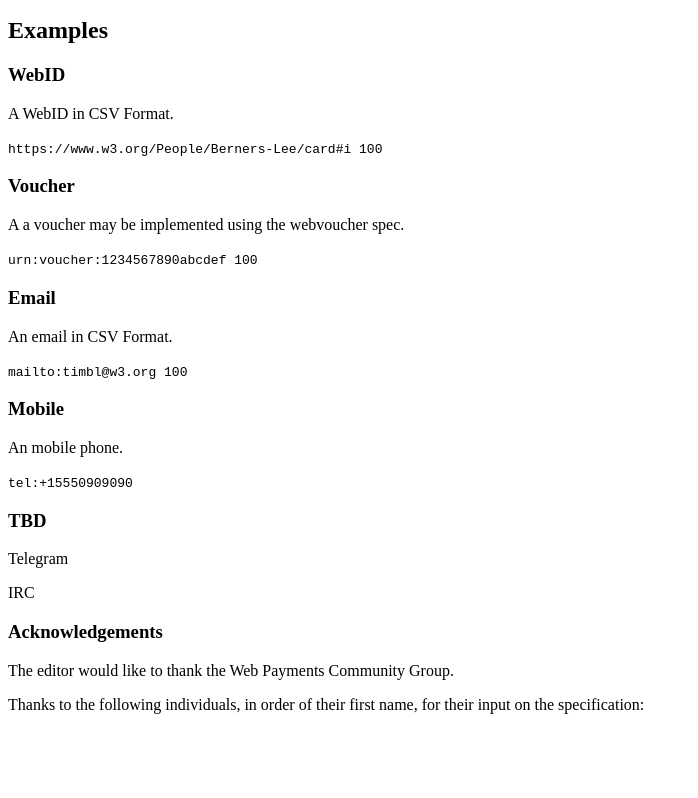
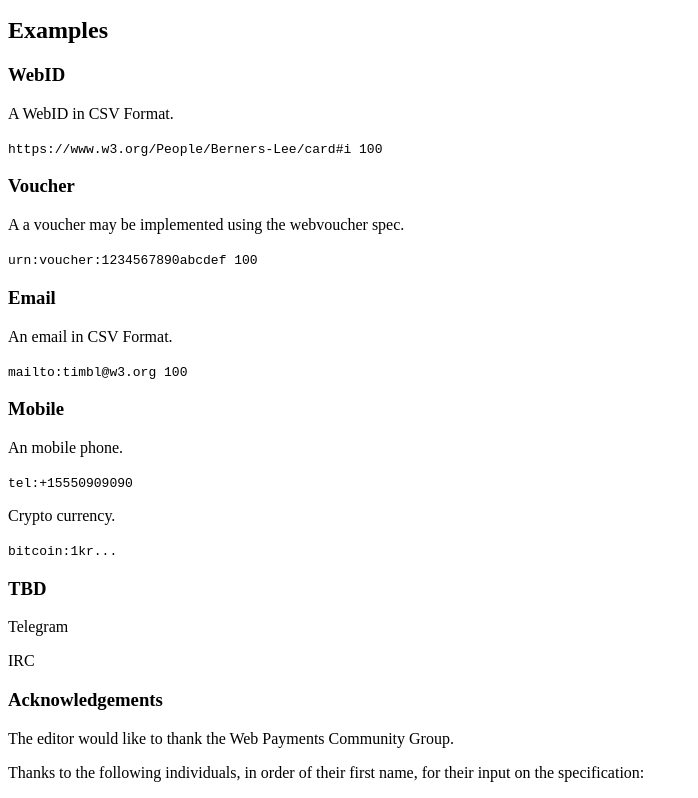
Before and after one commit to solidpayorg/webledgers, a website: page index.html in a window 1280 px wide. Shown: the part 1275-2073 px from the top of the page, without its empty margins (0-698 px from the left). Before the commit the page ends 2005 px from the top, so only its background shows below. Drawn offline with Linux system fonts and the light colour scheme.

Commit message:
add bitcoin to examples

```diff
--- a/index.html
+++ b/index.html
@@ -326,6 +326,14 @@
         tel:+15550909090
     </code>
 
+    <p>
+      Crypto currency.
+    </p>
+
+    <code>
+        bitcoin:1kr...
+    </code>
+
     <h3>TBD</h3>
 
     <p>
```
